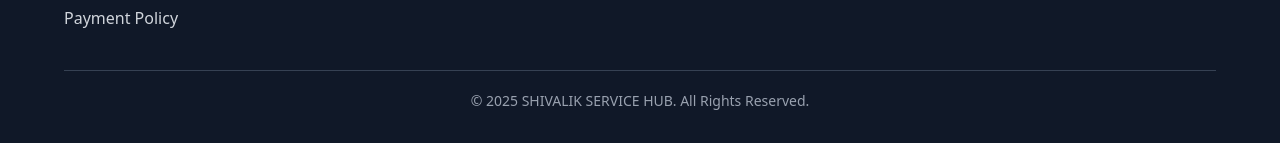
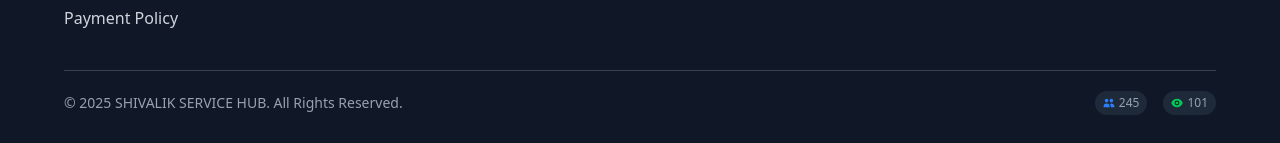
Before and after one commit to pratikchaubey1/SHIVALIK, a React (Vite) app: page / in a window 1280 px wide. Shown: the part 4268-4411 px from the top of the page. Built offline with nearby package versions, Linux system fonts and the light colour scheme; no server answers.

Commit message:
added count in footer

```diff
--- a/src/App.jsx
+++ b/src/App.jsx
@@ -27,6 +27,7 @@ import ProtectedRoute from './Components/UserAuth/ProtectedRoute';
 import Address from './Components/Checkout/Address';
 import { useTheme } from './context/ThemeContext';
 import { ProductsData } from './context/Context';
+import { StatsProvider } from './context/StatsContext';
 
 function App() {
   const { theme } = useTheme();
@@ -35,11 +36,12 @@ function App() {
   const isHomePage = location.pathname === '/';
 
   return (
-    <div className={`min-h-screen w-full flex flex-col m-0 p-0 transition-colors duration-300 ${
-      theme === 'dark'
-        ? 'bg-gradient-to-br from-gray-900 via-gray-800 to-black text-white'
-        : 'bg-gradient-to-br from-gray-50 via-white to-gray-100 text-gray-900'
-    }`}>
+    <StatsProvider>
+      <div className={`min-h-screen w-full flex flex-col m-0 p-0 transition-colors duration-300 ${
+        theme === 'dark'
+          ? 'bg-gradient-to-br from-gray-900 via-gray-800 to-black text-white'
+          : 'bg-gradient-to-br from-gray-50 via-white to-gray-100 text-gray-900'
+      }`}>
       <Routes>
         {/* Admin Routes (without navbar and footer) */}
         <Route path="/admin/login" element={<AdminLogin />} />
@@ -102,6 +104,7 @@ function App() {
         } />
       </Routes>
     </div>
+    </StatsProvider>
   );
 }
 
--- a/src/Components/Footer.jsx
+++ b/src/Components/Footer.jsx
@@ -3,8 +3,10 @@ import { Link, NavLink } from "react-router-dom";
 import { MdOutlinePhone, MdOutlineMail } from "react-icons/md";
 import { FaWhatsapp, FaFacebook } from "react-icons/fa6";
 import { IoMapOutline, IoLogoInstagram } from "react-icons/io5";
+import { HiUsers, HiEye } from "react-icons/hi";
 import { motion } from "framer-motion";
 import { useTheme } from "../context/ThemeContext";
+import { useStats } from "../context/StatsContext";
 import visa from "../assets/visa.png";
 import master from "../assets/master.jpg";
 import upi from "../assets/upi.jpg";
@@ -12,6 +14,7 @@ import w from "../assets/w.jpg";
 
 function Footer() {
   const { isDark } = useTheme();
+  const { stats, loading } = useStats();
 
   return (
     <footer className={`rounded-lg py-10 px-6 md:px-16 transition-colors duration-300 ${
@@ -147,7 +150,7 @@ function Footer() {
 
       {/* Bottom Bar */}
       <motion.div
-        className={`border-t mt-10 pt-5 text-center text-sm transition-colors duration-300 ${
+        className={`border-t mt-10 pt-5 text-sm transition-colors duration-300 ${
           isDark
             ? 'border-gray-700 text-gray-400'
             : 'border-gray-300 text-gray-500'
@@ -156,7 +159,41 @@ function Footer() {
         whileInView={{ opacity: 1 }}
         transition={{ delay: 0.8, duration: 1 }}
       >
-        © {new Date().getFullYear()} SHIVALIK SERVICE HUB. All Rights Reserved.
+        <div className="flex flex-col sm:flex-row justify-between items-center gap-4">
+          {/* Copyright */}
+          <div className="text-center sm:text-left">
+            © {new Date().getFullYear()} SHIVALIK SERVICE HUB. All Rights Reserved.
+          </div>
+
+          {/* Stats */}
+          {!loading && (
+            <motion.div
+              className="flex items-center gap-4 text-xs"
+              initial={{ opacity: 0, x: 20 }}
+              whileInView={{ opacity: 1, x: 0 }}
+              transition={{ delay: 1, duration: 0.6 }}
+            >
+              <div
+                className={`flex items-center gap-1 px-2 py-1 rounded-full ${
+                  isDark ? 'bg-gray-800' : 'bg-gray-200'
+                }`}
+                title={`Total Users: ${stats.totalUsers.toLocaleString()}`}
+              >
+                <HiUsers className="text-blue-500" />
+                <span>{stats.totalUsers.toLocaleString()}</span>
+              </div>
+              <div
+                className={`flex items-center gap-1 px-2 py-1 rounded-full ${
+                  isDark ? 'bg-gray-800' : 'bg-gray-200'
+                }`}
+                title={`Total Views: ${stats.totalViews.toLocaleString()}`}
+              >
+                <HiEye className="text-green-500" />
+                <span>{stats.totalViews.toLocaleString()}</span>
+              </div>
+            </motion.div>
+          )}
+        </div>
       </motion.div>
     </footer>
   );
--- /dev/null
+++ b/src/context/StatsContext.jsx
@@ -0,0 +1,110 @@
+import React, { createContext, useContext, useState, useEffect } from 'react';
+
+const StatsContext = createContext();
+
+export const useStats = () => {
+  const context = useContext(StatsContext);
+  if (!context) {
+    throw new Error('useStats must be used within a StatsProvider');
+  }
+  return context;
+};
+
+export const StatsProvider = ({ children }) => {
+  const [stats, setStats] = useState({
+    totalUsers: 0,
+    totalViews: 0,
+    onlineUsers: 0
+  });
+  const [loading, setLoading] = useState(true);
+
+  // Track page views (only increment on first load, not every component mount)
+  useEffect(() => {
+    const sessionKey = 'sessionViewed';
+    const hasViewedThisSession = sessionStorage.getItem(sessionKey);
+
+    if (!hasViewedThisSession) {
+      // Only increment if user hasn't been counted this session
+      const currentViews = parseInt(localStorage.getItem('siteViews') || '100'); // Start from 100
+      const newViewCount = currentViews + 1;
+
+      localStorage.setItem('siteViews', newViewCount.toString());
+      sessionStorage.setItem(sessionKey, 'true');
+
+      setStats(prev => ({
+        ...prev,
+        totalViews: newViewCount
+      }));
+    } else {
+      // Just get existing count without incrementing
+      const currentViews = parseInt(localStorage.getItem('siteViews') || '100');
+      setStats(prev => ({
+        ...prev,
+        totalViews: currentViews
+      }));
+    }
+  }, []);
+
+  // Fetch user stats from API
+  const fetchStats = async () => {
+    try {
+      const response = await fetch('http://localhost:5000/api/stats');
+      if (response.ok) {
+        const data = await response.json();
+        // Store user count in localStorage for consistency
+        if (data.totalUsers) {
+          localStorage.setItem('totalUsers', data.totalUsers.toString());
+        }
+        setStats(prev => ({
+          ...prev,
+          totalUsers: data.totalUsers || 245,
+          onlineUsers: data.onlineUsers || 8
+        }));
+      }
+    } catch (error) {
+      console.log('Could not fetch user stats, using static fallback');
+      // Static fallback: don't change on every refresh
+      const storedUsers = localStorage.getItem('totalUsers') || '245';
+      setStats(prev => ({
+        ...prev,
+        totalUsers: parseInt(storedUsers),
+        onlineUsers: Math.floor(Math.random() * 15) + 3 // Only online users can vary slightly
+      }));
+    } finally {
+      setLoading(false);
+    }
+  };
+
+  useEffect(() => {
+    fetchStats();
+
+    // Update stats every 30 seconds
+    const interval = setInterval(fetchStats, 30000);
+
+    return () => clearInterval(interval);
+  }, []);
+
+  // Increment view count
+  const incrementViews = () => {
+    setStats(prev => {
+      const newViews = prev.totalViews + 1;
+      localStorage.setItem('siteViews', newViews.toString());
+      return {
+        ...prev,
+        totalViews: newViews
+      };
+    });
+  };
+
+  const value = {
+    stats,
+    loading,
+    incrementViews
+  };
+
+  return (
+    <StatsContext.Provider value={value}>
+      {children}
+    </StatsContext.Provider>
+  );
+};
```
Also changed, not shown: 2 other files (tests, documents, lock files or other folders).
